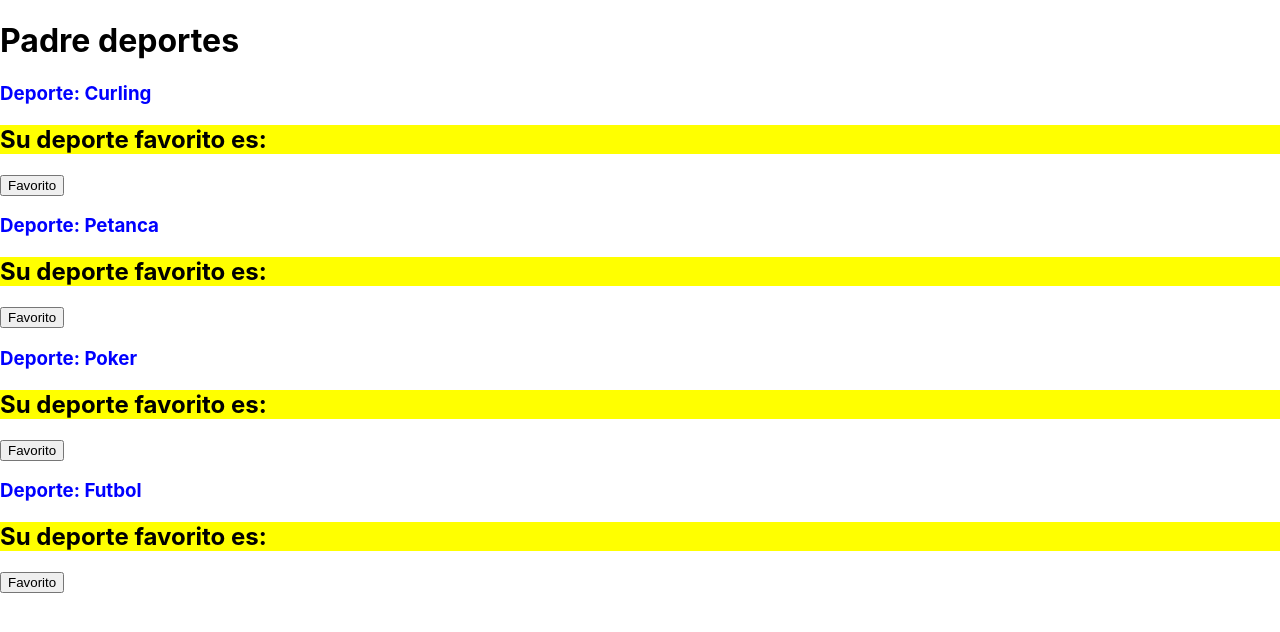
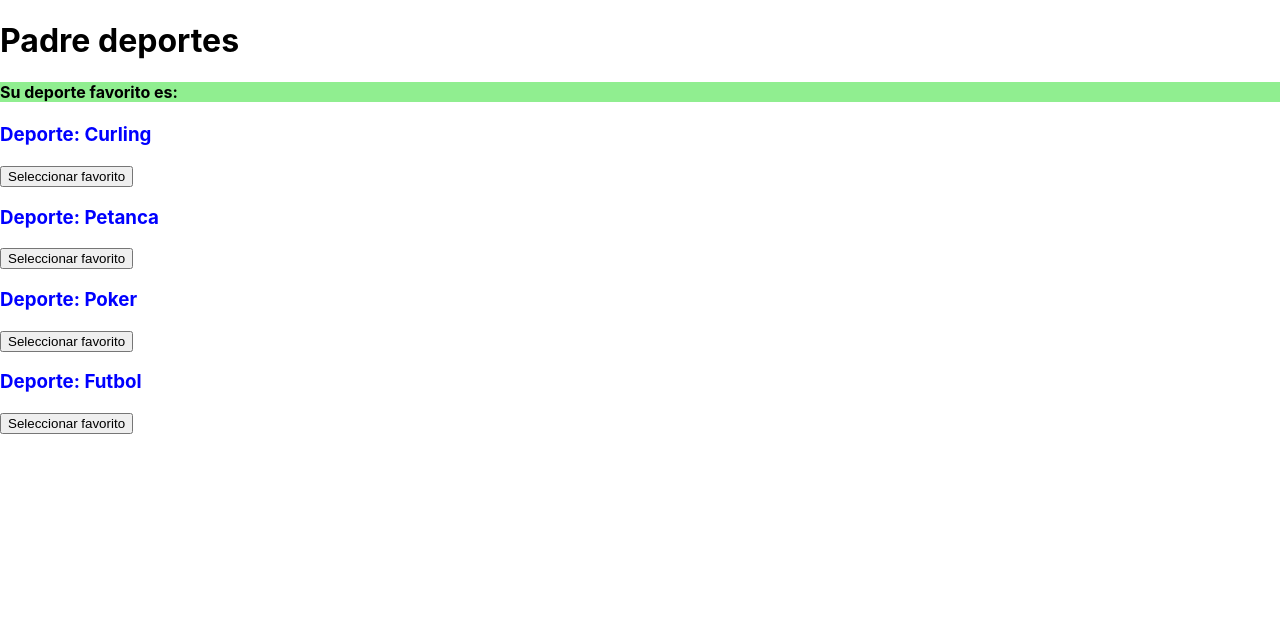
Before and after one commit to AlvaroCascoV/reactclases, a React (Create React App) app: page / in a window 1280 px wide. Shown: the top 632 px of the page. Built offline with nearby package versions, Linux system fonts and the light colour scheme.

Commit message:
Beautify deportes

```diff
--- a/src/Components/HijoDeporte.js
+++ b/src/Components/HijoDeporte.js
@@ -1,21 +1,16 @@
 import { Component } from 'react'
 
 class HijoDeporte extends Component {
-  state = {
-    favorito: ""
-  }
-  mostrarFavorito = () => {
-    this.setState({
-      favorito: this.props.nombre
-    })
+  seleccionarFavorito = () => {
+    //CAPTURAMOS EL DEPORTE DEL PROPIO COMPONENT EN PROPS
+    var deporte = this.props.nombre;
+    //REALIZAMOS LA PETICION AL PADRE
+    this.props.mostrarFavorito(deporte);
   }
   render() {
     return (<div>
       <h3 style={{ color: "blue" }}>Deporte: {this.props.nombre}</h3>
-      <h2 style={{ backgroundColor: "yellow" }}>
-        Su deporte favorito es: {this.state.favorito}
-      </h2>
-      <button onClick={this.mostrarFavorito}>Favorito</button>
+      <button onClick={this.seleccionarFavorito}>Seleccionar favorito</button>
     </div>)
   }
 }
--- a/src/Components/PadreDeportes.js
+++ b/src/Components/PadreDeportes.js
@@ -3,13 +3,24 @@ import HijoDeporte from './HijoDeporte';
 
 class PadreDeportes extends Component {
     deportes = ["Curling", "Petanca", "Poker", "Futbol"];
-
+    //NECESITAMOS UNA VARIABLE STATE PARA VISUALIZAR EL DEPORTE FAVORITO
+    state = {
+        favorito: ""
+    }
+    //DEBEMOS TENER UN METODO QUE SERA INVOCADO POR EL HIJO
+    //AL PULSAR SOBRE EL BOTON DE SELECCIONAR
+    mostrarFavorito = (deporteSeleccionado) => {
+        this.setState({
+            favorito: deporteSeleccionado
+        })
+    }
     render() {
         return (<div>
             <h1>Padre deportes</h1>
+            <h4 style={{ backgroundColor: "lightgreen" }}>Su deporte favorito es: {this.state.favorito}</h4>
             {
                 this.deportes.map((deporte, index) => {
-                    return (<HijoDeporte key={index} nombre={deporte} />)
+                    return (<HijoDeporte key={index} nombre={deporte} mostrarFavorito={this.mostrarFavorito} />)
                 })
             }
         </div>)
```
